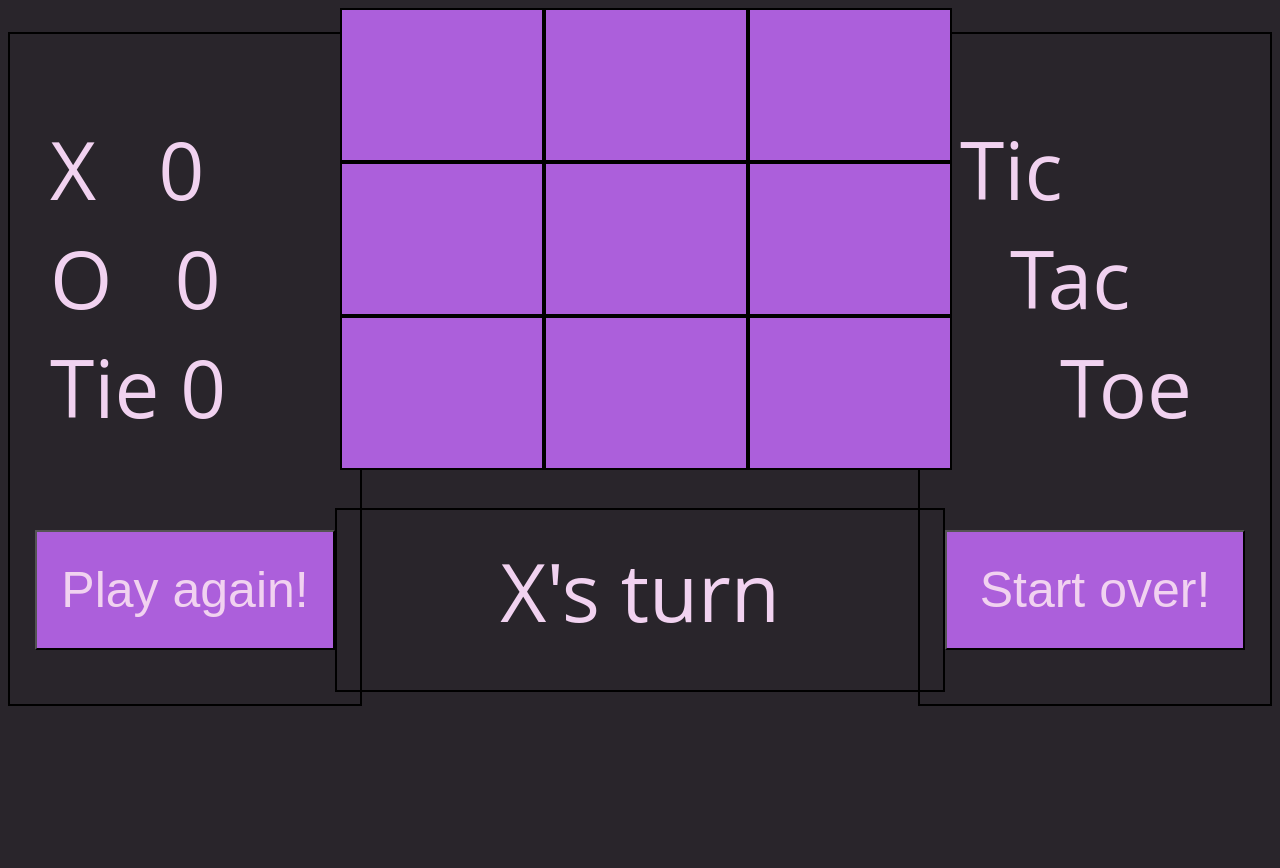
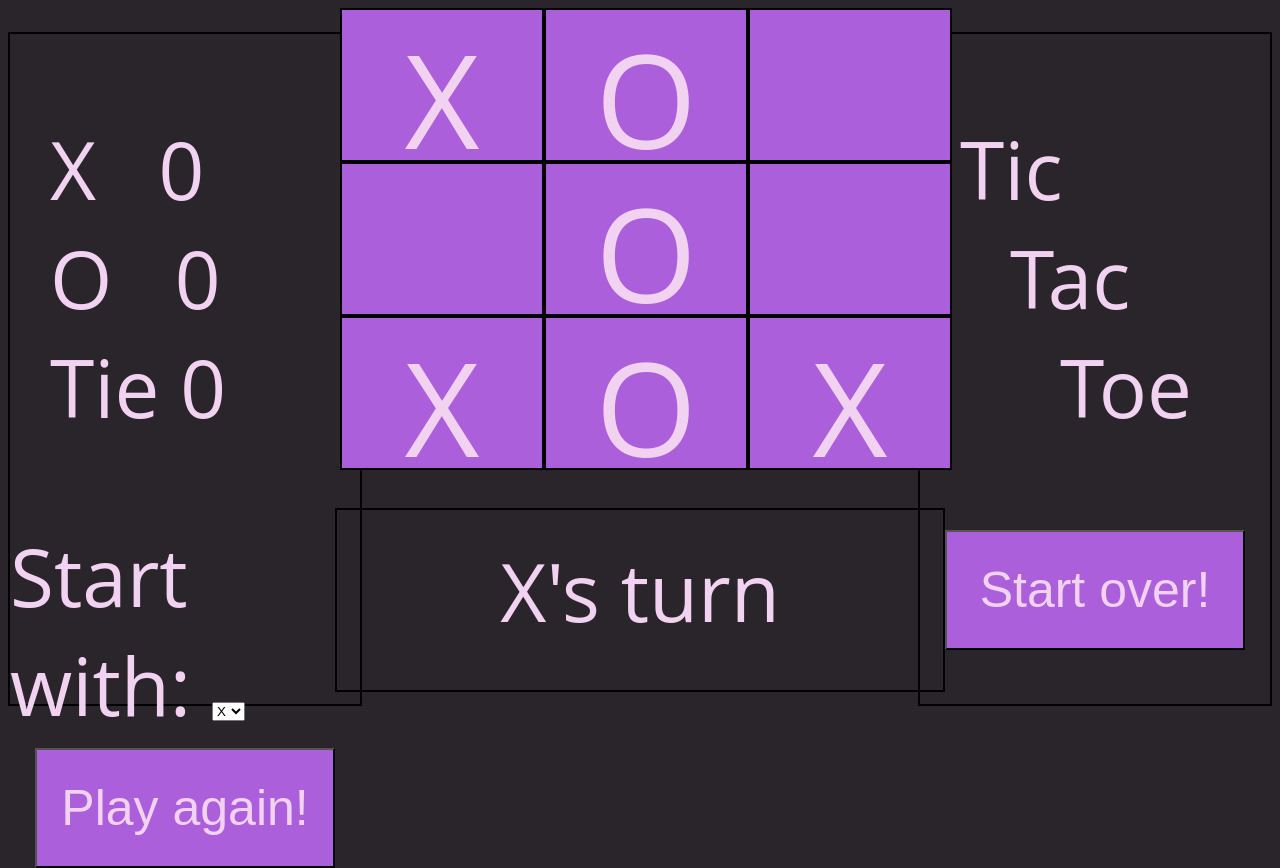
Before and after one commit to bahnarupetronel/ticTacToe, a plain HTML site: page tic-tac-toe/index2.html in a window 1280 px wide. Before the commit the page ends 800 px from the top, so only its background shows below. Drawn offline with Linux system fonts and the light colour scheme.

Commit message:
Second page
Page made for table

```diff
--- a/tic-tac-toe/index2.html
+++ b/tic-tac-toe/index2.html
@@ -10,15 +10,15 @@
 
         <!-- Table -->
             <div class = "grid-container">
-            <div class = "grid-item" id = "grid-item1"></div>
-            <div class = "grid-item" id = "grid-item2"></div>
+                <div class = "grid-item" id = "grid-item1">X</div>
+                <div class = "grid-item" id = "grid-item2">O</div>
                 <div class = "grid-item" id = "grid-item3"></div>
                 <div class = "grid-item" id = "grid-item4"></div>
-            <div class = "grid-item" id = "grid-item5"></div>
+                <div class = "grid-item" id = "grid-item5">O</div>
                 <div class = "grid-item" id = "grid-item6"></div>
-            <div class = "grid-item" id = "grid-item7"></div>
-            <div class = "grid-item" id = "grid-item8"></div>
-            <div class = "grid-item" id = "grid-item9"></div>
+                <div class = "grid-item" id = "grid-item7">X</div>
+                <div class = "grid-item" id = "grid-item8">O</div>
+                <div class = "grid-item" id = "grid-item9">X</div>
 
             </div>
 
@@ -32,7 +32,7 @@
 
             <!-- left container -->
 
-        <div class = "left-container">
+            <div class = "left-container" id = "page2">
 
                 <!-- Score -->
                 <ul>
@@ -41,13 +41,18 @@
                     <li>Tie 0</li>
                 </ul>
 
+                <label for = "start-select" >Start with: </label>
+                <select id = "start-select">
+                    <option value="X">X</option>
+                    <option value="O">O</option>
+                </select>
                 <!-- Play again button-->
 
                 <button type = "button" onclick = "playAgain()" id = "play-again"> Play again!</button>
             </div>
 
             <!-- right container -->
-        <div class = "right-container">
+            <div class = "right-container" id = "page2">
 
                 <!-- Title -->
                 <ul>
@@ -59,7 +64,8 @@
                 <!-- Start over button-->
                 <button type = "button" onclick = "startOver()" id = "start-over"> Start over!</button>
             </div>
+
+
     </body>
-
     <script src = "index.js"></script>
 </html>
```
Lines whose indentation alone changed are shown as unchanged.
